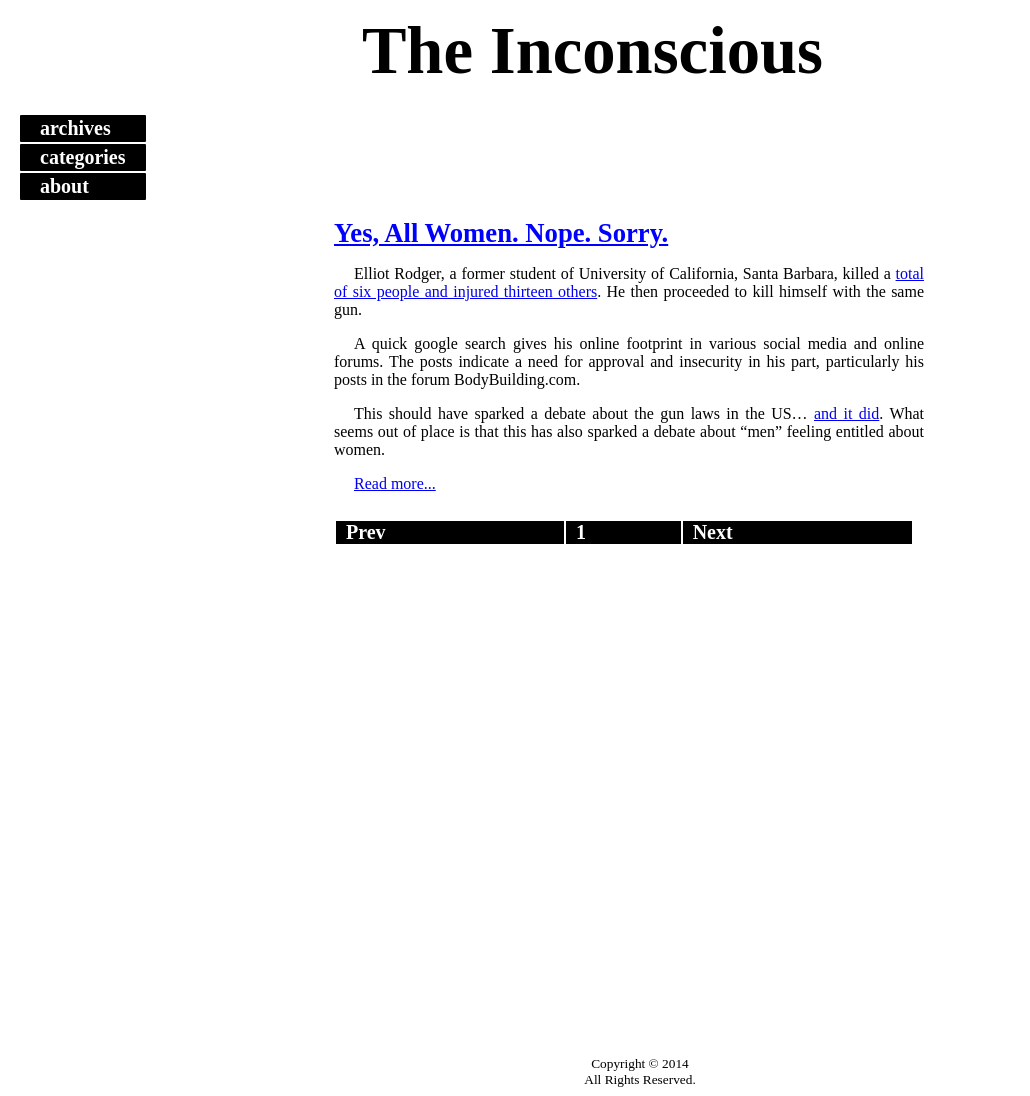
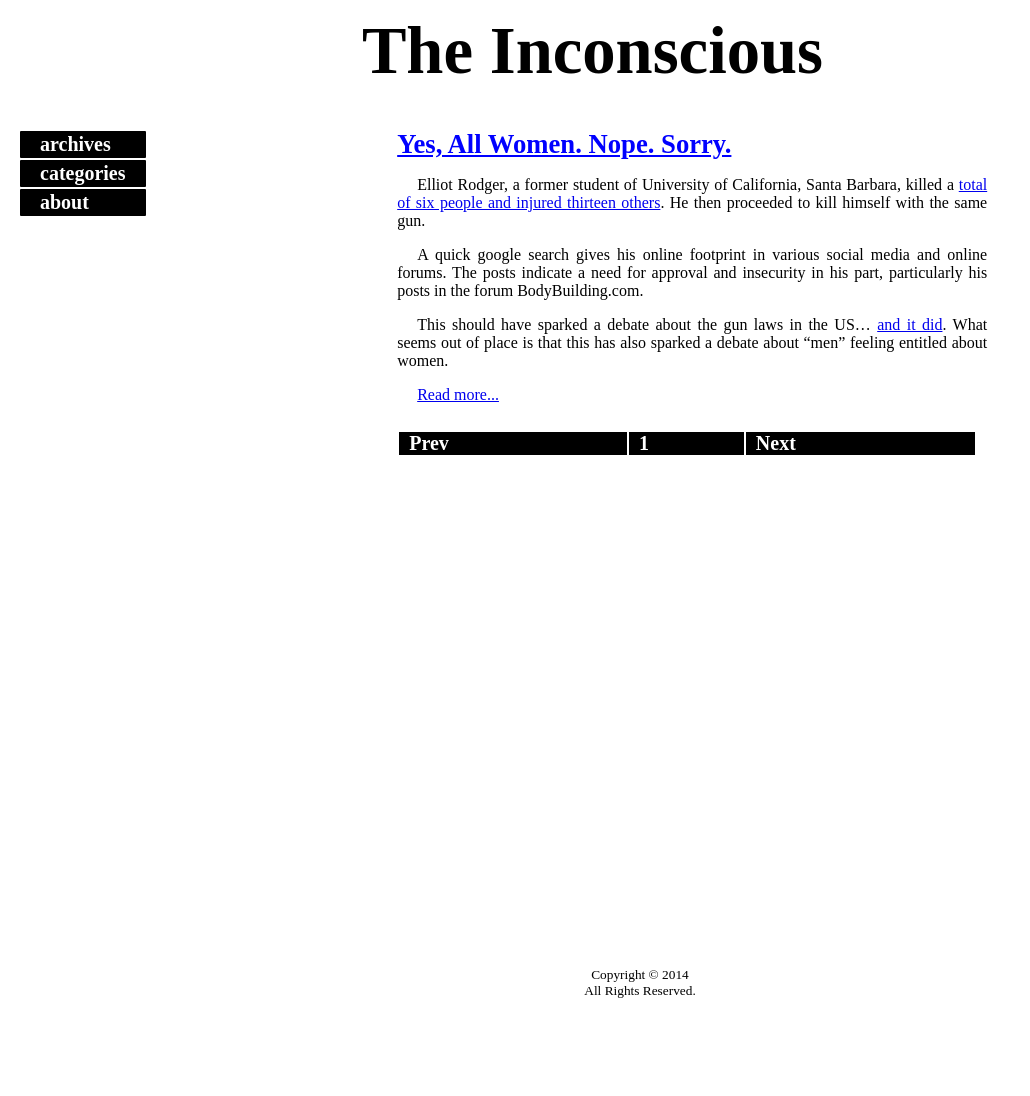
Before and after one commit to journalist/journalist.github.io, a Jekyll site: the page built from index.html, in a window 1280 px wide. Shown: the whole page, without its empty margins (0-1030 px from the left). Built offline with Jekyll 4.4.1, drawn with Linux system fonts in a browser that asks for light colours; nearby versions of some CDN libraries; Markdown is read by kramdown in place of the engine named in the settings; the list of posts is cut into pages by our own code; after the commit the page ends 1007 px from its top, so only the background shows below that.

Commit message:
Update css-conf.css

```diff
--- a/css/css-conf.css
+++ b/css/css-conf.css
@@ -138,6 +138,7 @@
 .navbar-horz {
 margin-left: 10px;
 width: 25%;
+float: left;
 }
 
 .navbar-horz td{
@@ -169,7 +170,7 @@
 }
 
 .center-section {
-margin-left: 25%;
+margin-left: 30%;
 max-width: 600px;
 }
 
```
